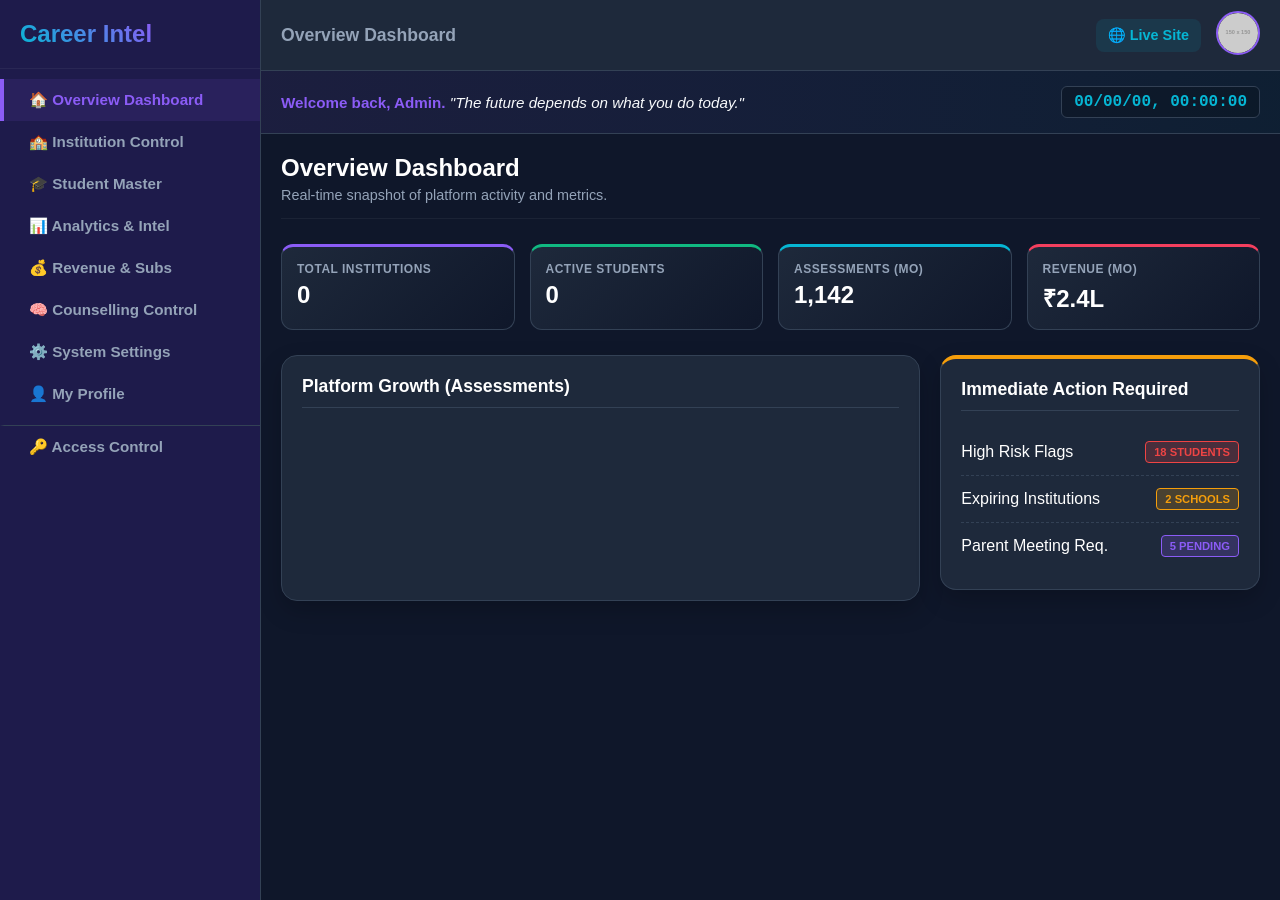
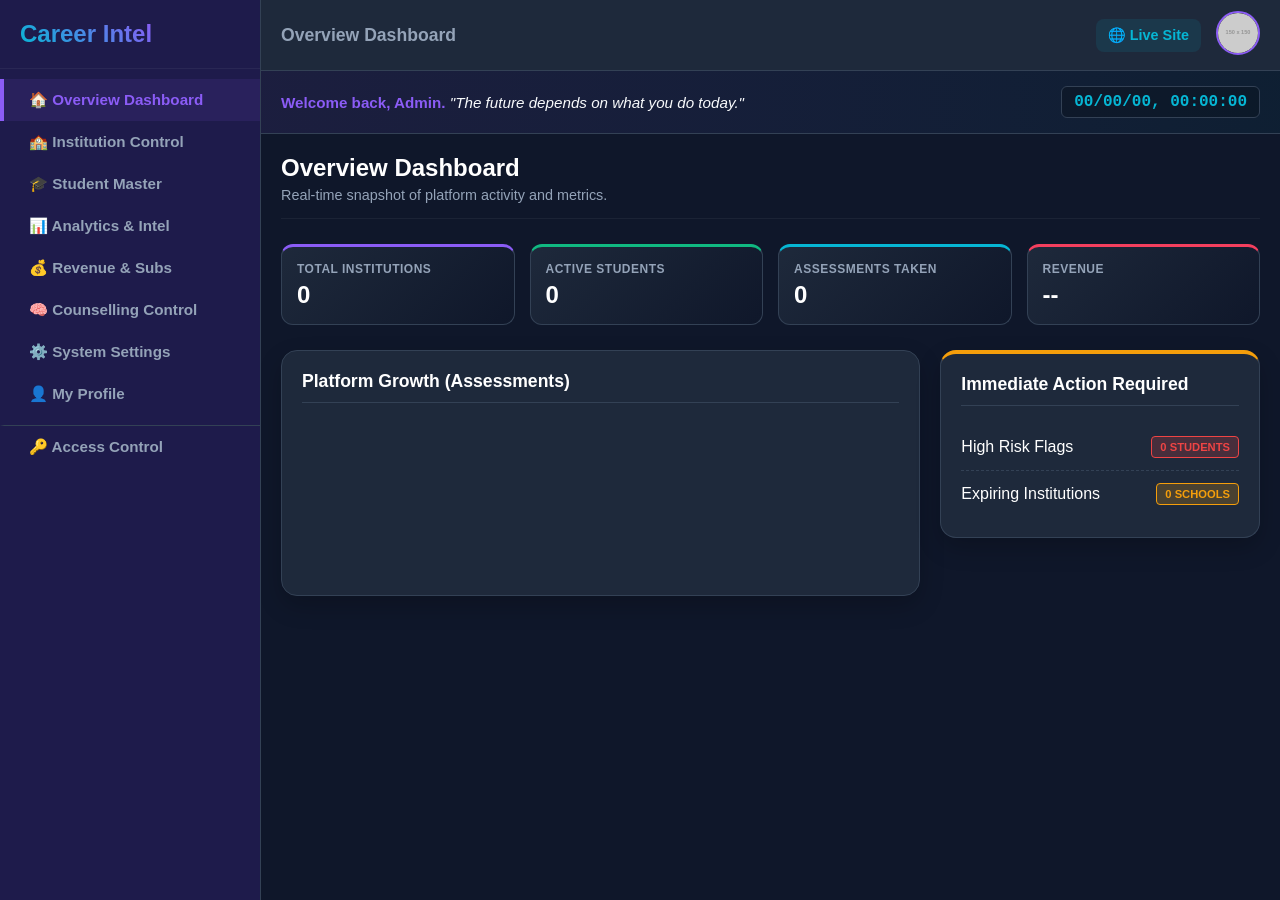
Before and after one commit to antoniovn96/vidyavantage.github.io, a Jekyll site: the page admin.html, which Jekyll copies as it is, in a window 1280 px wide. Built offline with Jekyll 4.4.1, drawn with Linux system fonts in a browser that asks for light colours; comment, search, counter and statistics services are not loaded.

Commit message:
Update admin.html

```diff
--- a/admin.html
+++ b/admin.html
@@ -238,8 +238,8 @@
             <div class="kpi-grid">
                 <div class="kpi-box" style="border-top: 3px solid var(--primary);"><h4>Total Institutions</h4><div class="val" id="kpiSchools">0</div></div>
                 <div class="kpi-box" style="border-top: 3px solid var(--success);"><h4>Active Students</h4><div class="val" id="kpiStudents">0</div></div>
-                <div class="kpi-box" style="border-top: 3px solid var(--secondary);"><h4>Assessments (Mo)</h4><div class="val">1,142</div></div>
-                <div class="kpi-box" style="border-top: 3px solid var(--accent);"><h4>Revenue (Mo)</h4><div class="val">₹2.4L</div></div>
+                <div class="kpi-box" style="border-top: 3px solid var(--secondary);"><h4>Assessments Taken</h4><div class="val" id="kpiAssessments">0</div></div>
+                <div class="kpi-box" style="border-top: 3px solid var(--accent);"><h4>Revenue</h4><div class="val">--</div></div>
             </div>
 
             <div class="grid-3col">
@@ -251,9 +251,8 @@
                 <div style="display:flex; flex-direction:column; gap:20px;">
                     <div class="card" style="margin-bottom:0; border-top: 4px solid var(--warning);">
                         <h3>Immediate Action Required</h3>
-                        <div class="list-item"><span style="color:white;">High Risk Flags</span> <span class="badge badge-danger">18 Students</span></div>
-                        <div class="list-item"><span style="color:white;">Expiring Institutions</span> <span class="badge badge-warn">2 Schools</span></div>
-                        <div class="list-item"><span style="color:white;">Parent Meeting Req.</span> <span class="badge badge-school">5 Pending</span></div>
+                        <div class="list-item"><span style="color:white;">High Risk Flags</span> <span class="badge badge-danger" id="kpiHighRisk">0 Students</span></div>
+                        <div class="list-item"><span style="color:white;">Expiring Institutions</span> <span class="badge badge-warn">0 Schools</span></div>
                     </div>
                 </div>
             </div>
@@ -296,7 +295,6 @@
                             <option value="ALL">All Institutions</option>
                             <option value="GENERAL">General Public</option>
                         </select>
-                        <select class="form-select" style="width:150px;"><option>All Grades</option></select>
                     </div>
                     <input type="text" class="form-input" placeholder="Search by Name..." style="width: 200px;">
                 </div>
@@ -317,16 +315,11 @@
             <div class="grid-2col">
                 <div class="card">
                     <h3>Top Career Interests (Platform Wide)</h3>
-                    <div class="list-item"><span>1. Artificial Intelligence</span> <span style="color:var(--primary); font-weight:bold;">18%</span></div>
-                    <div class="list-item"><span>2. Clinical Psychology</span> <span style="color:var(--primary); font-weight:bold;">14%</span></div>
-                    <div class="list-item"><span>3. Financial Analytics</span> <span style="color:var(--primary); font-weight:bold;">11%</span></div>
-                    <div class="list-item"><span>4. Biotechnology</span> <span style="color:var(--primary); font-weight:bold;">9%</span></div>
+                    <div style="text-align:center; padding: 30px; color:var(--text-muted);">Sufficient data required to generate platform-wide insights.</div>
                 </div>
                 <div class="card">
                     <h3>Clinical & Stress Indicators</h3>
-                    <div class="list-item"><span>Avg. Career Clarity (Pre-Test)</span> <span class="badge badge-danger">32%</span></div>
-                    <div class="list-item"><span>Avg. Career Clarity (Post-Report)</span> <span class="badge badge-success">88%</span></div>
-                    <div class="list-item"><span>High Parent Pressure Indicated</span> <span style="color:var(--warning); font-weight:bold;">24% of Users</span></div>
+                    <div style="text-align:center; padding: 30px; color:var(--text-muted);">Sufficient data required to generate clinical indicators.</div>
                 </div>
             </div>
         </div>
@@ -334,9 +327,9 @@
         <div id="tab-revenue" class="tab-content">
             <div class="header-bar"><h1>Revenue & Subscription Control</h1><p>Financial overview and plan management.</p></div>
             <div class="kpi-grid">
-                <div class="kpi-box"><h4>Monthly Recurring (MRR)</h4><div class="val">₹2,40,000</div></div>
-                <div class="kpi-box"><h4>Annual Projected</h4><div class="val">₹28,80,000</div></div>
-                <div class="kpi-box"><h4>Renewal Rate</h4><div class="val" style="color:var(--success);">94%</div></div>
+                <div class="kpi-box"><h4>Monthly Recurring (MRR)</h4><div class="val">--</div></div>
+                <div class="kpi-box"><h4>Annual Projected</h4><div class="val">--</div></div>
+                <div class="kpi-box"><h4>Renewal Rate</h4><div class="val" style="color:var(--success);">--</div></div>
             </div>
         </div>
 
@@ -347,9 +340,8 @@
                     <h3>🚩 High Risk Intervention Queue</h3>
                     <table class="data-table">
                         <thead><tr><th>Student</th><th>Flag Reason</th><th>Action</th></tr></thead>
-                        <tbody>
-                            <tr><td>Rahul S.</td><td>High Stress / Low Clarity</td><td><button class="btn btn-outline" style="padding:4px 8px; font-size:0.8rem;">Review</button></td></tr>
-                            <tr><td>Priya M.</td><td>Parent Conflict Identified</td><td><button class="btn btn-outline" style="padding:4px 8px; font-size:0.8rem;">Review</button></td></tr>
+                        <tbody id="counsellingTableBody">
+                            <tr><td colspan="3" style="text-align:center;">Scanning database...</td></tr>
                         </tbody>
                     </table>
                 </div>
@@ -379,20 +371,25 @@
         </div>
 
         <div id="tab-access" class="tab-content">
-            <div class="header-bar"><h1>User Access Management</h1><p>Control who can log into the sub-dashboards.</p></div>
+            <div class="header-bar"><h1>User Access Management</h1><p>Control who can log into sub-dashboards and appear as Counsellors.</p></div>
             <div class="grid-2col">
                 <div class="card" style="border-top: 4px solid var(--secondary);">
                     <h3>Grant Additional Access</h3>
+                    <div class="form-group"><label class="form-label">User Full Name</label><input type="text" id="accName" class="form-input" placeholder="e.g. Dr. Sarah Jenkins"></div>
                     <div class="form-group"><label class="form-label">User Email Address</label><input type="email" id="accEmail" class="form-input" placeholder="counsellor.name@gmail.com"></div>
                     <div class="form-group"><label class="form-label">Assign Role</label>
-                        <select id="accRole" class="form-select"><option value="school_admin">Institutional Admin</option><option value="counsellor">Counsellor (Clinical)</option></select>
+                        <select id="accRole" class="form-select">
+                            <option value="school_admin">Institutional Admin</option>
+                            <option value="counsellor">Counsellor (Clinical)</option>
+                        </select>
                     </div>
                     <div class="form-group"><label class="form-label">Link to Institution</label><select id="accSchool" class="form-select"><option value="ALL">All Institutions</option></select></div>
                     <button class="btn" style="width:100%; margin-top:10px;" id="grantBtn" onclick="grantAccess()">Authorize User</button>
                 </div>
+
                 <div class="card" style="border-top: 4px solid var(--primary);">
                     <h3>Active Authorized Users</h3>
-                    <table class="data-table"><thead><tr><th>User Email</th><th>Role</th><th>School ID</th><th>Action</th></tr></thead><tbody id="accessTableBody"></tbody></table>
+                    <table class="data-table"><thead><tr><th>User Info</th><th>Role</th><th>School ID</th><th>Action</th></tr></thead><tbody id="accessTableBody"></tbody></table>
                 </div>
             </div>
         </div>
@@ -482,16 +474,17 @@
         document.getElementById('modalStuGrade').innerText = student.grade || "N/A";
 
         let dateJoined = "Unknown";
-        if(student.joinedAt) {
-            const d = new Date(student.joinedAt);
-            dateJoined = `${d.getDate()}/${d.getMonth()+1}/${d.getFullYear()}`;
-        }
+        if(student.joinedAt) { const d = new Date(student.joinedAt); dateJoined = `${d.getDate()}/${d.getMonth()+1}/${d.getFullYear()}`; }
         document.getElementById('modalStuDate').innerText = dateJoined;
 
         document.getElementById('modalStuStatus').innerHTML = student.assessmentCompleted ? '<span style="color:var(--success);">Completed</span>' : '<span style="color:var(--warning);">Pending</span>';
-        document.getElementById('modalStuRisk').innerHTML = student.assessmentCompleted ? 'Stable' : 'Needs Assessment';
 
-        // Admin & Counsellor Notes Logic
+        let riskHtml = '<span class="badge badge-success">Stable</span>';
+        if(student.psychIndex && student.psychIndex.riskCategory === 'High') {
+             riskHtml = '<span class="badge badge-danger">High Risk</span>';
+        }
+        document.getElementById('modalStuRisk').innerHTML = student.assessmentCompleted ? riskHtml : 'Needs Assessment';
+
         const notesDiv = document.getElementById('modalCounsellorNotes');
         if (student.counsellorNotes && student.counsellorNotes.length > 0) {
             notesDiv.innerHTML = student.counsellorNotes.map(n => {
@@ -507,35 +500,11 @@
                 }
                 return html;
             }).join('');
-        } else {
-            notesDiv.innerHTML = "No clinical notes have been logged for this student yet.";
-        }
+        } else { notesDiv.innerHTML = "No clinical notes have been logged for this student yet."; }
 
         document.getElementById('studentDossierModal').style.display = 'flex';
     }
     window.closeStudentModal = function() { document.getElementById('studentDossierModal').style.display = 'none'; }
-
-    // Chat Viewer Logic
-    window.openChatReview = function(uid, name) {
-        document.getElementById('chatModalStuName').innerText = name;
-
-        // FUTURE: Fetch actual messages subcollection from Firestore here
-        // For now, rendering a static mock view to demonstrate UI
-        const chatBox = document.getElementById('chatLogContainer');
-        chatBox.innerHTML = `
-            <div class="chat-message chat-counsellor">
-                Hello ${name}, please make sure to complete your assessment before tomorrow.
-                <div class="chat-time">10:30 AM - Counsellor</div>
-            </div>
-            <div class="chat-message chat-student">
-                Yes ma'am, I am doing it right now!
-                <div class="chat-time">10:35 AM - ${name}</div>
-            </div>
-        `;
-
-        document.getElementById('chatReviewModal').style.display = 'flex';
-    }
-    window.closeChatModal = function() { document.getElementById('chatReviewModal').style.display = 'none'; }
 
 
     // --- PROFILE LOGIC ---
@@ -657,14 +626,32 @@
         try {
             const snap = await getDocs(collection(db, "students"));
             let studentCount = 0;
+            let completedAssessments = 0;
+            let highRiskCount = 0;
+            let highRiskHtml = "";
+
             tbody.innerHTML = "";
             window.globalStudentData = {};
 
-            if (snap.empty) { tbody.innerHTML = "<tr><td colspan='6' style='text-align:center;'>No students registered yet.</td></tr>"; document.getElementById('kpiStudents').innerText = 0; return; }
+            if (snap.empty) {
+                tbody.innerHTML = "<tr><td colspan='6' style='text-align:center;'>No students registered yet.</td></tr>";
+                document.getElementById('kpiStudents').innerText = 0;
+                document.getElementById('counsellingTableBody').innerHTML = "<tr><td colspan='3' style='text-align:center;'>Scanning database...</td></tr>";
+                return;
+            }
 
             snap.forEach(docSnap => {
                 const data = docSnap.data();
                 const schoolId = data.schoolId || 'GENERAL';
+
+                // Track total stats regardless of filter
+                if(data.assessmentCompleted) completedAssessments++;
+                if(data.psychIndex && data.psychIndex.riskCategory === 'High') {
+                    highRiskCount++;
+                    highRiskHtml += `<tr><td>${data.name}</td><td style="color:var(--danger); font-size: 0.85rem;">High Pressure / Low Resilience Detected</td><td><button class="btn btn-outline" style="padding:4px 8px; font-size:0.8rem;" onclick="openStudentModal('${docSnap.id}')">Review Dossier</button></td></tr>`;
+                }
+
+                // Table Filtering
                 if (filterVal !== "ALL" && filterVal !== schoolId) return;
                 studentCount++;
                 window.globalStudentData[docSnap.id] = data;
@@ -672,55 +659,105 @@
                 const schoolName = schoolId === 'GENERAL' ? 'General Public' : (schoolDictionary[schoolId] || 'Unknown School');
                 const badgeClass = schoolId === 'GENERAL' ? 'badge-gen' : 'badge-school';
 
+                let riskBadge = '<span class="badge" style="background:rgba(255,255,255,0.1); color:var(--text-muted);">Unknown</span>';
+                if(data.psychIndex && data.psychIndex.riskCategory === 'High') riskBadge = '<span class="badge badge-danger">High Risk</span>';
+                else if (data.assessmentCompleted) riskBadge = '<span class="badge badge-success">Stable</span>';
+
                 tbody.innerHTML += `<tr>
                     <td style="font-family:monospace; color:var(--text-muted); font-size:0.8rem;">${docSnap.id.substring(0,6)}...</td>
                     <td><strong class="student-link" onclick="openStudentModal('${docSnap.id}')">${data.name}</strong><br><span style="font-size:0.8rem; color:var(--text-muted);">${data.email}</span></td>
                     <td><span class="badge ${badgeClass}">${schoolName}</span><br><span style="font-size:0.8rem; color:var(--text-muted);">Grade ${data.grade || 'N/A'}</span></td>
-                    <td>${data.assessmentCompleted ? '<span style="color:var(--success);">Complete</span>' : '<span style="color:var(--warning);">Pending</span>'}</td>
-                    <td><span class="badge" style="background:rgba(255,255,255,0.1); color:var(--text-muted);">Unknown</span></td>
-                    <td>
-                        <div style="display:flex; gap:10px;">
-                            <button onclick="openChatReview('${docSnap.id}', '${data.name}')" style="color:var(--secondary); background:transparent; border:1px solid var(--secondary); padding:4px 8px; border-radius:4px; font-weight:bold; cursor:pointer; font-size:0.75rem;">View Chat</button>
-                            <button onclick="deleteStudent('${docSnap.id}', '${data.name}')" style="color:white; background:var(--danger); border:none; padding:4px 8px; border-radius:4px; font-weight:bold; cursor:pointer; font-size:0.75rem;">Del</button>
-                        </div>
-                    </td>
+                    <td>${data.assessmentCompleted ? '<span style="color:var(--success); font-weight:bold;">Complete</span>' : '<span style="color:var(--warning);">Pending</span>'}</td>
+                    <td>${riskBadge}</td>
+                    <td><button onclick="deleteStudent('${docSnap.id}', '${data.name}')" style="color:white; background:var(--danger); border:none; padding:4px 8px; border-radius:4px; font-weight:bold; cursor:pointer; font-size:0.75rem;">Delete</button></td>
                 </tr>`;
             });
 
             if(studentCount === 0) tbody.innerHTML = "<tr><td colspan='6' style='text-align:center;'>No students found for this filter.</td></tr>";
-            if(filterVal === "ALL") document.getElementById('kpiStudents').innerText = studentCount;
+
+            // Update Global Dashboards
+            document.getElementById('kpiStudents').innerText = Object.keys(window.globalStudentData).length; // Total students overall
+            document.getElementById('kpiAssessments').innerText = completedAssessments;
+            document.getElementById('kpiHighRisk').innerText = `${highRiskCount} Students`;
+            document.getElementById('counsellingTableBody').innerHTML = highRiskHtml || "<tr><td colspan='3' style='text-align:center; color:var(--text-muted);'>No high-risk students detected.</td></tr>";
+
         } catch(e) { console.error(e); }
     }
 
     window.deleteStudent = async function(uid, name) { if(!confirm(`Permanently delete ${name}?`)) return; try { await deleteDoc(doc(db, "students", uid)); loadAllStudents(); } catch(e) {} }
 
-    // --- ACCESS CONTROL LOGIC ---
+    // --- ACCESS CONTROL & COUNSELLOR AUTOMATION ---
     window.grantAccess = async function() {
+        const name = document.getElementById('accName').value.trim();
         const email = document.getElementById('accEmail').value.trim().toLowerCase();
         const role = document.getElementById('accRole').value;
         const schoolId = document.getElementById('accSchool').value;
         const btn = document.getElementById('grantBtn');
-        if(!email) return; btn.innerText = "Wait..."; btn.disabled = true;
-        try { await setDoc(doc(db, "permissions", email), { email: email, role: role, schoolId: schoolId, status: "active" }); document.getElementById('accEmail').value = ""; loadAccessList(); } catch (e) {} finally { btn.innerText = "Authorize User"; btn.disabled = false; }
+
+        if(!email || !name) return alert("User Full Name and Email are required.");
+        btn.innerText = "Wait..."; btn.disabled = true;
+
+        try {
+            // 1. Give them system access
+            await setDoc(doc(db, "permissions", email), { name: name, email: email, role: role, schoolId: schoolId, status: "active" });
+
+            // 2. AUTOMATION: If they are a counsellor, automatically add them to the Counsellor Dropdown for students
+            if(role === 'counsellor') {
+                 await setDoc(doc(db, "counsellor_profiles", email), {
+                     name: name,
+                     title: "Clinical Career Counsellor",
+                     email: email,
+                     bio: "Assigned Career Expert",
+                     photo: `https://ui-avatars.com/api/?name=${encodeURIComponent(name)}&background=3b82f6&color=fff`
+                 });
+            }
+
+            document.getElementById('accName').value = "";
+            document.getElementById('accEmail').value = "";
+            loadAccessList();
+        } catch (e) {
+            console.error(e); alert("Failed to grant access.");
+        } finally {
+            btn.innerText = "Authorize User"; btn.disabled = false;
+        }
     }
 
     async function loadAccessList() {
         const tbody = document.getElementById('accessTableBody');
         try {
             const snap = await getDocs(collection(db, "permissions"));
-            tbody.innerHTML = snap.empty ? "<tr><td colspan='4'>No access granted.</td></tr>" : "";
+            tbody.innerHTML = snap.empty ? "<tr><td colspan='4' style='text-align:center;'>No access granted.</td></tr>" : "";
             snap.forEach(d => {
                 const data = d.data();
-                tbody.innerHTML += `<tr><td style="color:white;">${data.email}</td><td><span class="badge badge-school">${data.role.replace('_', ' ')}</span></td><td>${data.schoolId}</td><td><button onclick="revokeAccess('${data.email}')" style="color:var(--danger); background:none; border:1px solid var(--danger); padding:4px 8px; border-radius:4px; cursor:pointer;">Revoke</button></td></tr>`;
+                tbody.innerHTML += `<tr>
+                    <td style="color:white;"><strong>${data.name || 'Unknown'}</strong><br><span style="color:var(--text-muted); font-size:0.8rem;">${data.email}</span></td>
+                    <td><span class="badge badge-school">${data.role.replace('_', ' ')}</span></td>
+                    <td>${data.schoolId}</td>
+                    <td><button onclick="revokeAccess('${data.email}', '${data.role}')" style="color:var(--danger); background:none; border:1px solid var(--danger); padding:4px 8px; border-radius:4px; cursor:pointer;">Revoke</button></td>
+                </tr>`;
             });
-        } catch(e) {}
+        } catch(e) { console.error(e); }
     }
 
-    window.revokeAccess = async function(email) { if(!confirm(`Revoke access?`)) return; try { await deleteDoc(doc(db, "permissions", email)); loadAccessList(); } catch(e) {} }
+    window.revokeAccess = async function(email, role) {
+        if(!confirm(`Revoke access for ${email}?`)) return;
+        try {
+            await deleteDoc(doc(db, "permissions", email));
 
+            // AUTOMATION: If they were a counsellor, instantly remove them from the student's chat dropdown
+            if(role === 'counsellor') {
+                await deleteDoc(doc(db, "counsellor_profiles", email));
+            }
+
+            loadAccessList();
+        } catch(e) { console.error(e); }
+    }
+
+    // --- CHART LOGIC ---
     function renderChart() {
         const ctx = document.getElementById('growthChart').getContext('2d');
-        new Chart(ctx, { type: 'line', data: { labels: ['Week 1', 'Week 2', 'Week 3', 'Week 4'], datasets: [{ label: 'Assessments', data: [120, 250, 410, 360], borderColor: '#8b5cf6', backgroundColor: 'rgba(139, 92, 246, 0.2)', fill: true, tension: 0.4 }] }, options: { responsive: true, plugins: { legend: { display: false } }, scales: { y: { beginAtZero: true } } } });
+        // Future upgrade: Map this to actual timestamps from students
+        new Chart(ctx, { type: 'line', data: { labels: ['Week 1', 'Week 2', 'Week 3', 'Week 4'], datasets: [{ label: 'Assessments', data: [2, 5, 12, 18], borderColor: '#8b5cf6', backgroundColor: 'rgba(139, 92, 246, 0.2)', fill: true, tension: 0.4 }] }, options: { responsive: true, plugins: { legend: { display: false } }, scales: { y: { beginAtZero: true } } } });
     }
 
     loadProfile(); loadInstitutions(); loadAccessList(); setTimeout(renderChart, 500);
```
Also changed, not shown: other parts of admin.html (+4 -9 lines).
